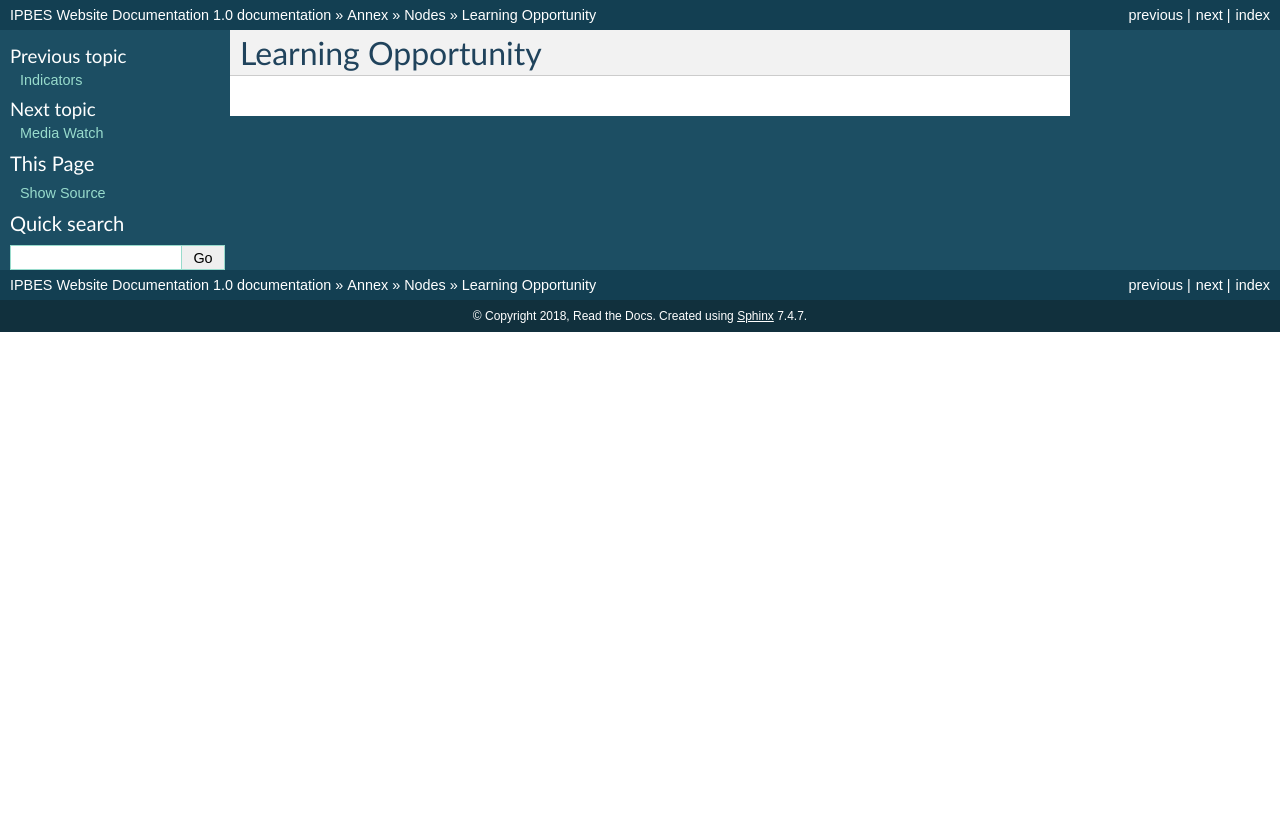
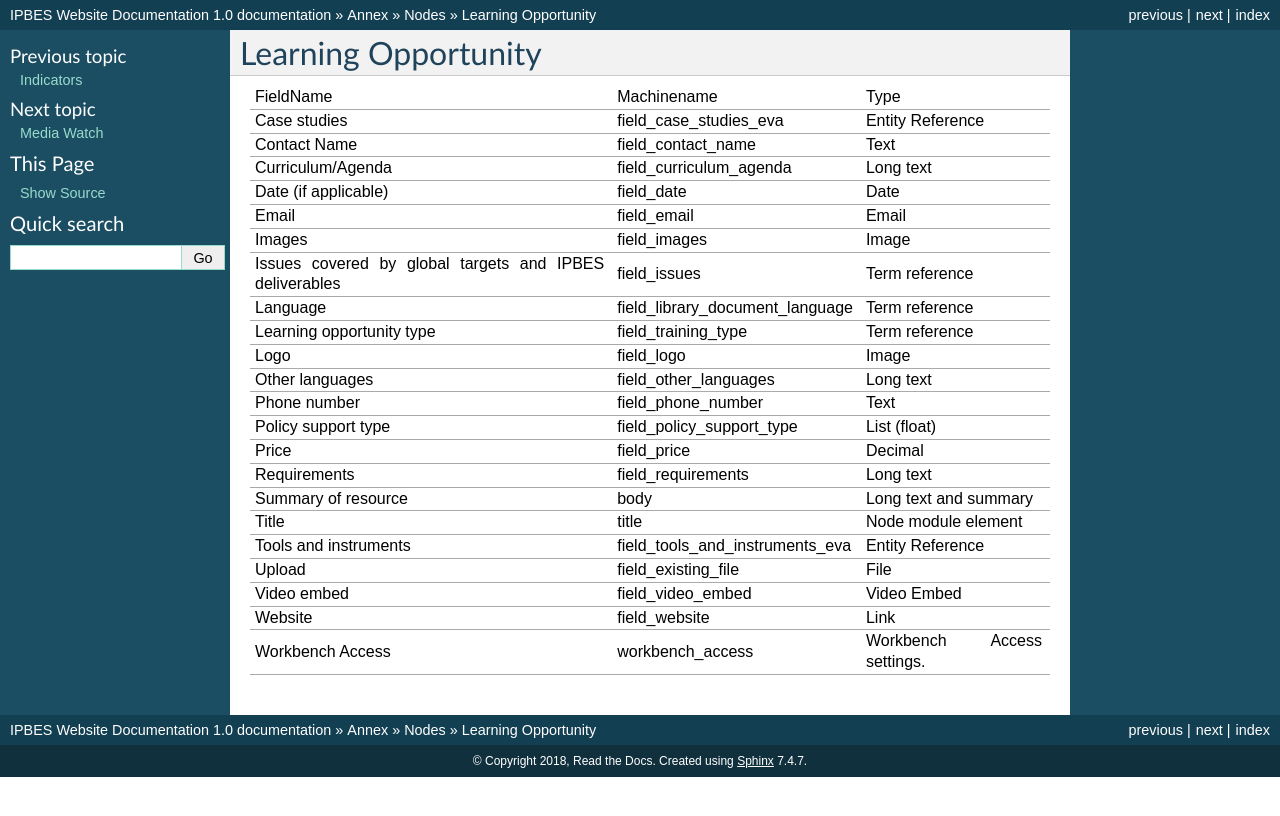
Before and after one commit to ipbes/ipbeswebdocs, a Sphinx documentation site: the page built from docs/annex/nodes/learning-opportunity.rst, in a window 1280 px wide. Shown: the top 816 px of the page. Built offline with Sphinx 7.4.7, drawn with Linux system fonts in a browser that asks for light colours; pages that are not in the unit, such as notebooks, are missing from menus.

Commit message:
Update learning-opportunity.rst

```diff
--- a/docs/annex/nodes/learning-opportunity.rst
+++ b/docs/annex/nodes/learning-opportunity.rst
@@ -1,2 +1,49 @@
 Learning Opportunity
 ====================
++---------------------------------------------------------+---------------------------------+----------------------------+
+| FieldName                                               | Machinename                     | Type                       |
++---------------------------------------------------------+---------------------------------+----------------------------+
+| Case studies                                            | field_case_studies_eva          | Entity Reference           |
++---------------------------------------------------------+---------------------------------+----------------------------+
+| Contact Name                                            | field_contact_name              | Text                       |
++---------------------------------------------------------+---------------------------------+----------------------------+
+| Curriculum/Agenda                                       | field_curriculum_agenda         | Long text                  |
++---------------------------------------------------------+---------------------------------+----------------------------+
+| Date (if applicable)                                    | field_date                      | Date                       |
++---------------------------------------------------------+---------------------------------+----------------------------+
+| Email                                                   | field_email                     | Email                      |
++---------------------------------------------------------+---------------------------------+----------------------------+
+| Images                                                  | field_images                    | Image                      |
++---------------------------------------------------------+---------------------------------+----------------------------+
+| Issues covered by global targets and IPBES deliverables | field_issues                    | Term reference             |
++---------------------------------------------------------+---------------------------------+----------------------------+
+| Language                                                | field_library_document_language | Term reference             |
++---------------------------------------------------------+---------------------------------+----------------------------+
+| Learning opportunity type                               | field_training_type             | Term reference             |
++---------------------------------------------------------+---------------------------------+----------------------------+
+| Logo                                                    | field_logo                      | Image                      |
++---------------------------------------------------------+---------------------------------+----------------------------+
+| Other languages                                         | field_other_languages           | Long text                  |
++---------------------------------------------------------+---------------------------------+----------------------------+
+| Phone number                                            | field_phone_number              | Text                       |
++---------------------------------------------------------+---------------------------------+----------------------------+
+| Policy support type                                     | field_policy_support_type       | List (float)               |
++---------------------------------------------------------+---------------------------------+----------------------------+
+| Price                                                   | field_price                     | Decimal                    |
++---------------------------------------------------------+---------------------------------+----------------------------+
+| Requirements                                            | field_requirements              | Long text                  |
++---------------------------------------------------------+---------------------------------+----------------------------+
+| Summary of resource                                     | body                            | Long text and summary      |
++---------------------------------------------------------+---------------------------------+----------------------------+
+| Title                                                   | title                           | Node module element        |
++---------------------------------------------------------+---------------------------------+----------------------------+
+| Tools and instruments                                   | field_tools_and_instruments_eva | Entity Reference           |
++---------------------------------------------------------+---------------------------------+----------------------------+
+| Upload                                                  | field_existing_file             | File                       |
++---------------------------------------------------------+---------------------------------+----------------------------+
+| Video embed                                             | field_video_embed               | Video Embed                |
++---------------------------------------------------------+---------------------------------+----------------------------+
+| Website                                                 | field_website                   | Link                       |
++---------------------------------------------------------+---------------------------------+----------------------------+
+| Workbench Access                                        | workbench_access                | Workbench Access settings. |
++---------------------------------------------------------+---------------------------------+----------------------------+
```
